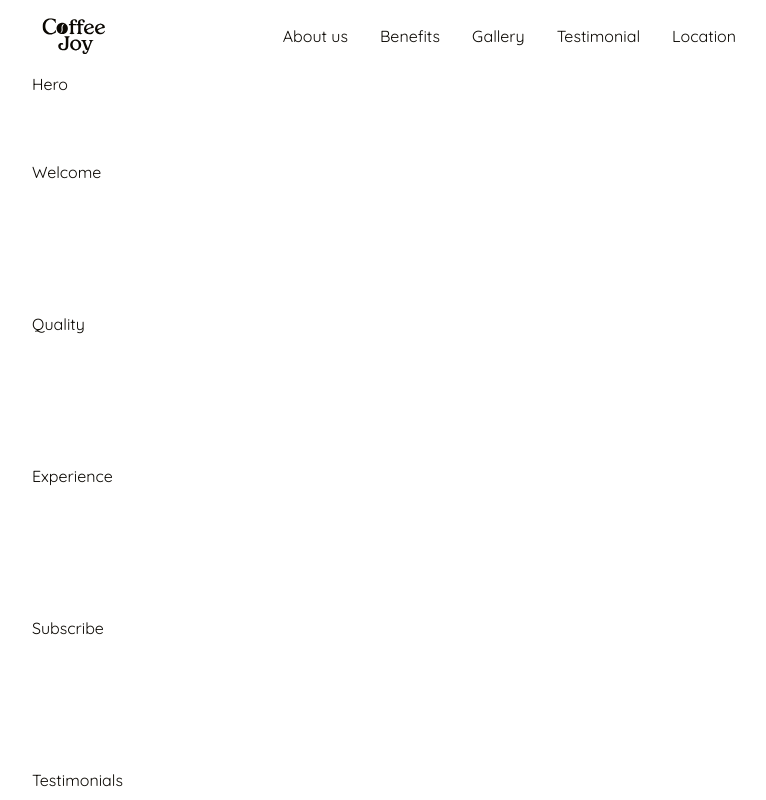
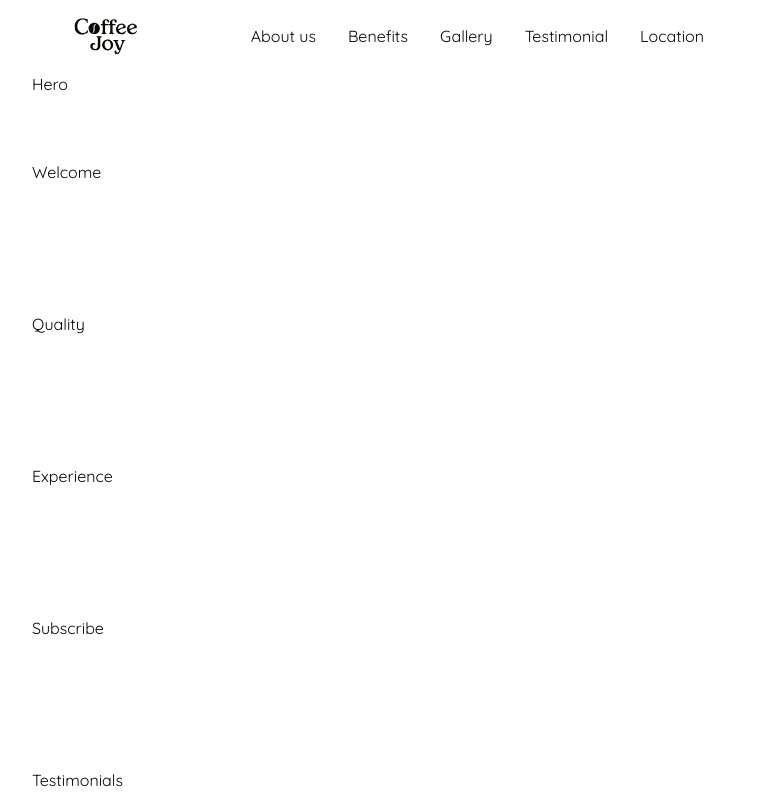
Before and after one commit to ivannashchokalo/team-project, a plain HTML site: page src/index.html in a window 1280 px wide. Shown: the top 800 px of the page, without its empty margins (256-1022 px from the left). Drawn offline with nearby package versions, Linux system fonts and the light colour scheme; files that its build step writes are made by us from their sources; a web font is replaced by a local one.

Commit message:
fixing: 1.remove padding from navlist, added to each nav-link; 2. added padding for logo 18px 0; 3. burger btn. centered (justify-content + align-items), resized to 48x48px; 4. @media (768px table) added padding 0 64px in additional class head-container; 5. navigation style name imported from components.css; 6. added additional class in ul row-list for flex-direction: row; 7. nav-link added padding 24px 0;

```diff
--- a/src/css/header.css
+++ b/src/css/header.css
@@ -5,14 +5,18 @@
 }
 
 .header-nav {
-    padding: 18px 0;
     display: flex;
     justify-content: space-between;
     align-items: center;
     width: 100%;
 }
 
+.nav-link {
+    padding: 18px 0;
+}
+
 .header-logo {
+    padding: 18px 0;
     display: flex;
     align-items: center;
 }
@@ -22,7 +26,7 @@
     height: auto;
 }
 
-.head-nav-list {
+.row-list {
     display: none;
     list-style: none;
     margin: 0;
@@ -53,27 +57,26 @@
 
 .burger-icon {
     fill: #000;
-    display: block;
+    justify-content: center;
+    align-items: center;
 }
 
-
 @media screen and (min-width: 768px) {
-    .header-logo {
-        margin-right: 100px;  /* фиксированный отступ начиная с планшета */
+    .head-container {
+        padding: 0 64px;
     }
 
-    .head-nav-list {
+    .header-logo {
+        margin-right: 100px;
+    }
+
+    .row-list {
+        flex-direction: row;
+        white-space: nowrap;
         display: flex;
-        flex-direction: row;
-        gap: 32px;
-        white-space: nowrap;
     }
 
     .burger-btn {
         display: none;
     }
 }
-
-
-@media screen and (min-width: 1440px) {
-}
--- a/src/partials/header.html
+++ b/src/partials/header.html
@@ -4,17 +4,17 @@
       <a class="header-logo" href="/src/index.html">
         <img src="/img/logo.svg" width="84px" height="36px" alt="Team project">
       </a>
-      <ul class="head-nav-list">
-        <li><a class="nav-link" href="#about-us">About us</a></li>
-        <li><a class="nav-link" href="#benefits">Benefits</a></li>
-        <li><a class="nav-link" href="#gallery">Gallery</a></li>
-        <li><a class="nav-link" href="#testimonial">Testimonial</a></li>
-        <li><a class="nav-link" href="#location">Location</a></li>
+      <ul class="nav-list row-list">
+        <li class="nav-list-item"><a class="nav-list-link nav-link" href="#about-us">About us</a></li>
+        <li class="nav-list-item"><a class="nav-list-link nav-link" href="#benefits">Benefits</a></li>
+        <li class="nav-list-item"><a class="nav-list-link nav-link" href="#gallery">Gallery</a></li>
+        <li class="nav-list-item"><a class="nav-list-link nav-link" href="#testimonial">Testimonial</a></li>
+        <li class="nav-list-item"><a class="nav-list-link nav-link" href="#location">Location</a></li>
       </ul>
     </nav>
     <div class="burger-btn-wrapper">
       <button class="burger-btn" type="button" aria-label="Open navigation menu">
-        <svg class="burger-icon" width="24" height="24">
+        <svg class="burger-icon" width="48" height="48">
           <use href="/img/icons.svg#burger"></use>
         </svg>
       </button>
```
